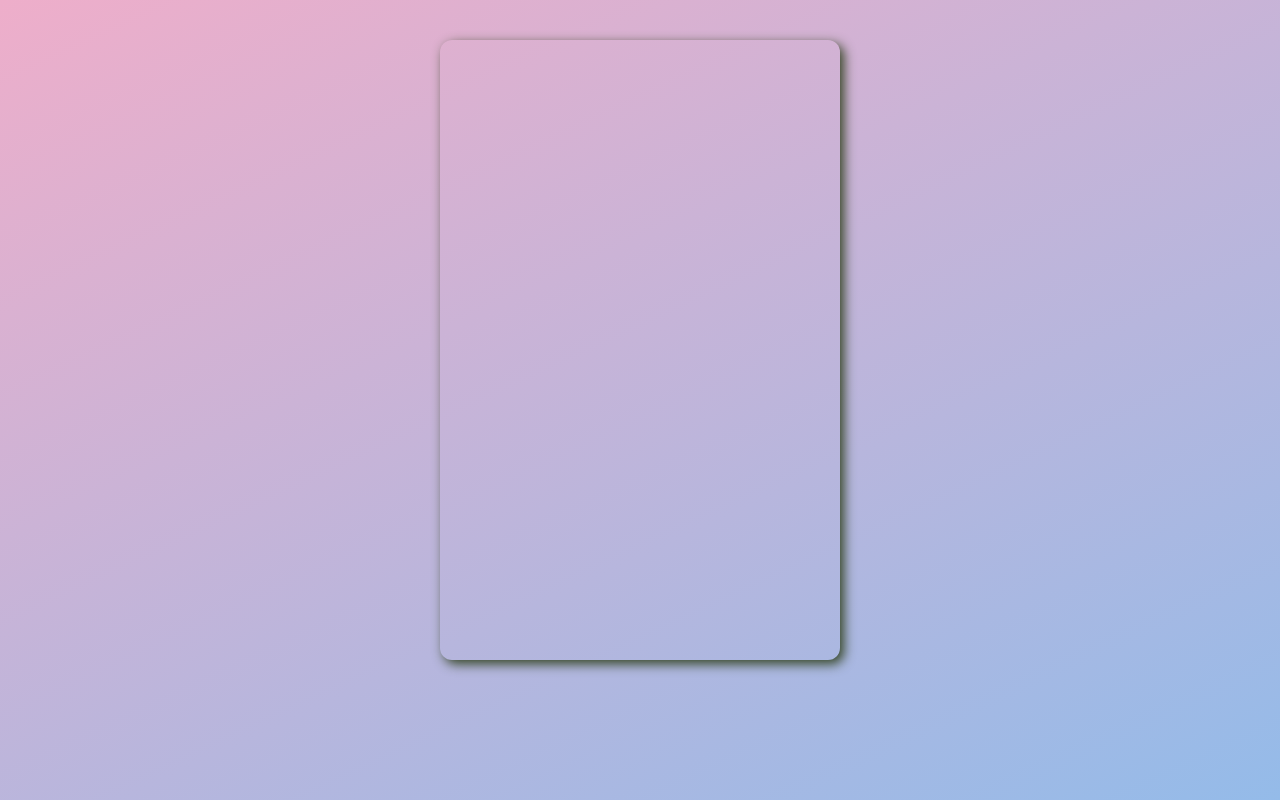
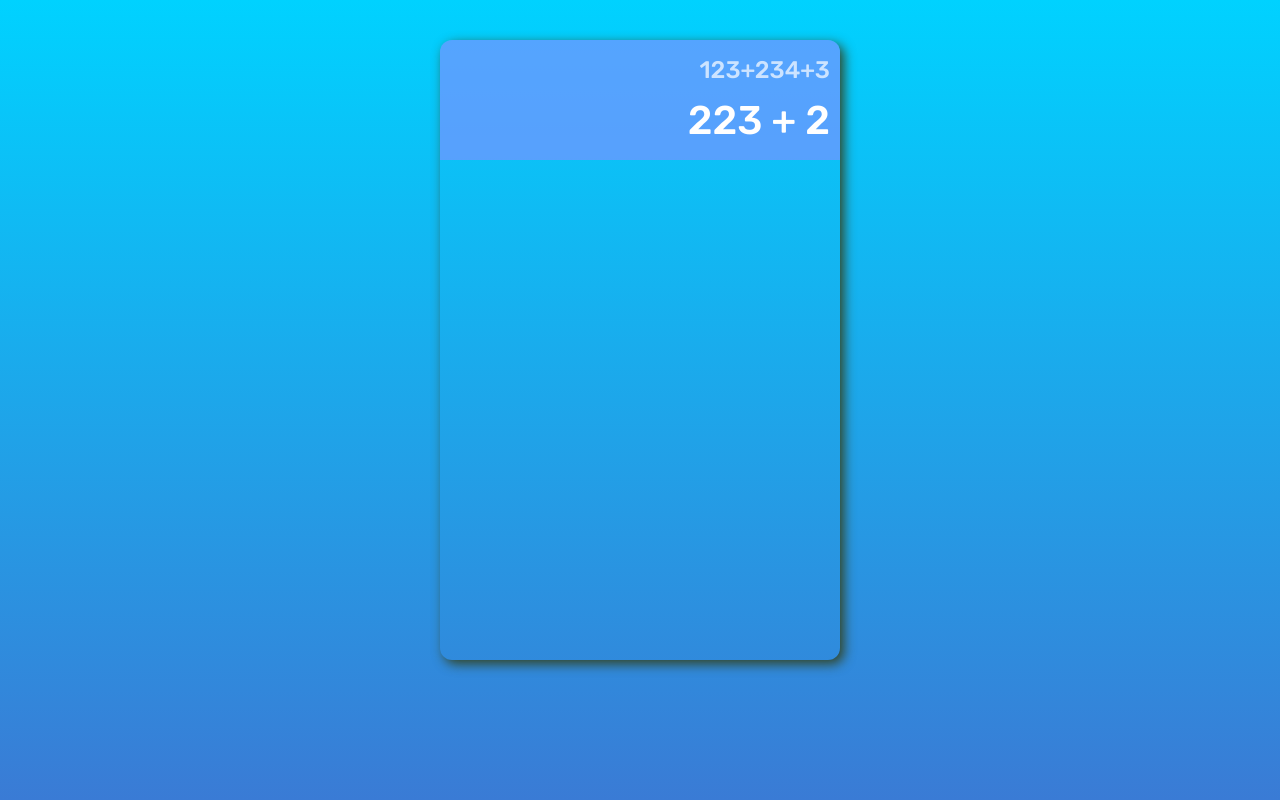
Before and after one commit to coderxpb/calculator-react, a React (Create React App) app: page / in a window 1280 px wide. Built offline with nearby package versions, Linux system fonts and the light colour scheme.

Commit message:
Add calculator screen styled components

```diff
--- a/src/App.scss
+++ b/src/App.scss
@@ -9,7 +9,8 @@
 }
 
 body{
-	background: rgb(238,174,202);
-	background: linear-gradient(155deg, rgba(238,174,202,1) 0%, rgba(148,187,233,1) 100%);
+	background: #00d2ff;  /* fallback for old browsers */
+	background: -webkit-linear-gradient(to top, #3a7bd5, #00d2ff);  /* Chrome 10-25, Safari 5.1-6 */
+	background: linear-gradient(to top, #3a7bd5, #00d2ff); /* W3C, IE 10+/ Edge, Firefox 16+, Chrome 26+, Opera 12+, Safari 7+ */
 	background-attachment: fixed;
 }
--- a/src/components/Calculator.js
+++ b/src/components/Calculator.js
@@ -1,10 +1,16 @@
 import React from 'react';
 import {CalcContainer} from './calcContainer';
+import {CalcScreen,PrevScreen,CurScreen} from './calcScreen';
 
 function Calculator(props){
 	return (
 		<div>
-			<CalcContainer />
+			<CalcContainer>
+				<CalcScreen>
+					<PrevScreen>123+234+3</PrevScreen>
+					<CurScreen>223 + 2</CurScreen>
+				</CalcScreen>
+			</CalcContainer>
 		</div>
 	)
 }
--- /dev/null
+++ b/src/components/calcScreen.js
@@ -0,0 +1,29 @@
+import styled from 'styled-components'
+
+export const CalcScreen = styled.div`
+	grid-column: 1 / -1;
+	display: flex;
+	flex-direction: column;
+	justify-content: space-around;
+
+	padding: 10px;
+	border-top-left-radius: 12px;
+	border-top-right-radius: 12px;
+
+	wrod-wrap: break-word;
+	word-break: break-all;
+	text-align: right;
+
+	background: rgba(120, 147, 255, 0.7);
+
+`
+
+export const PrevScreen = styled.div`
+	color: rgba(255,255,255,0.7);
+	font-size: 1.5rem;
+`
+
+export const CurScreen = styled.div`
+	color: white;
+	font-size: 2.5rem;
+`
```
